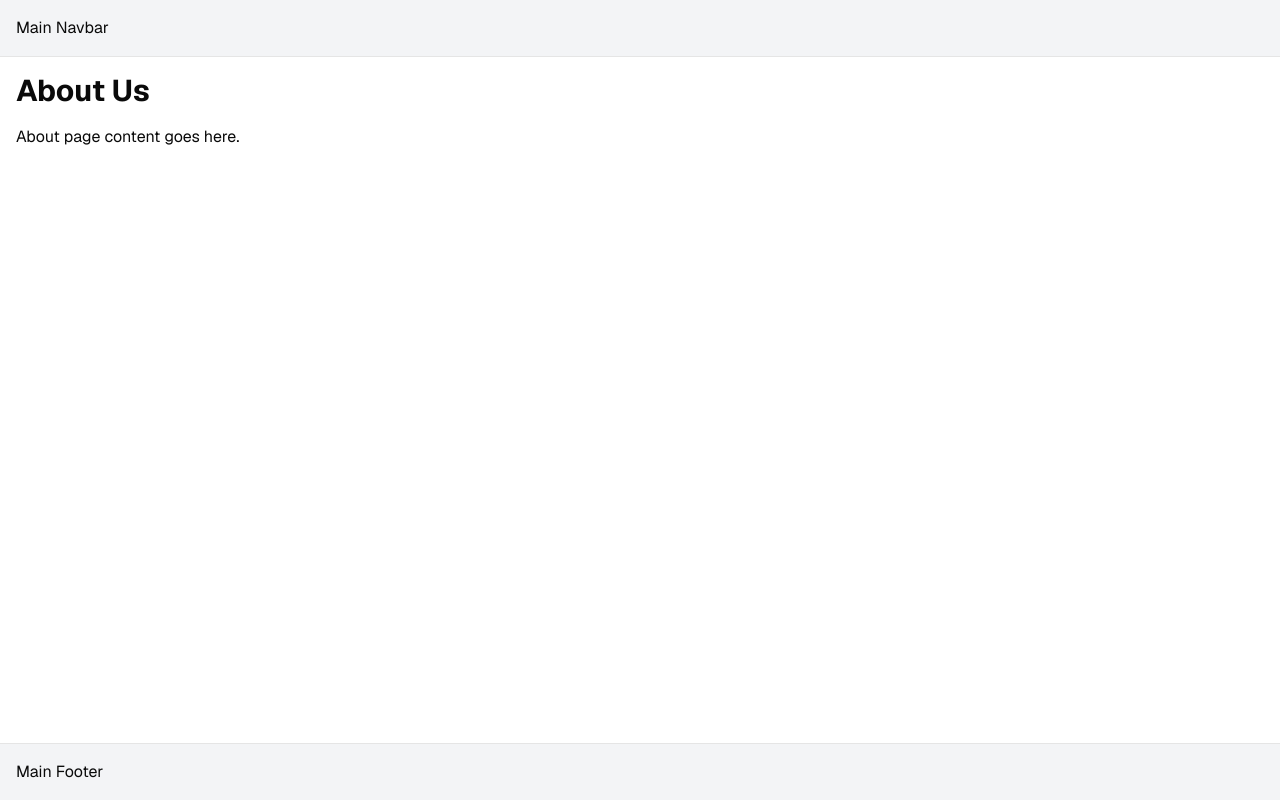
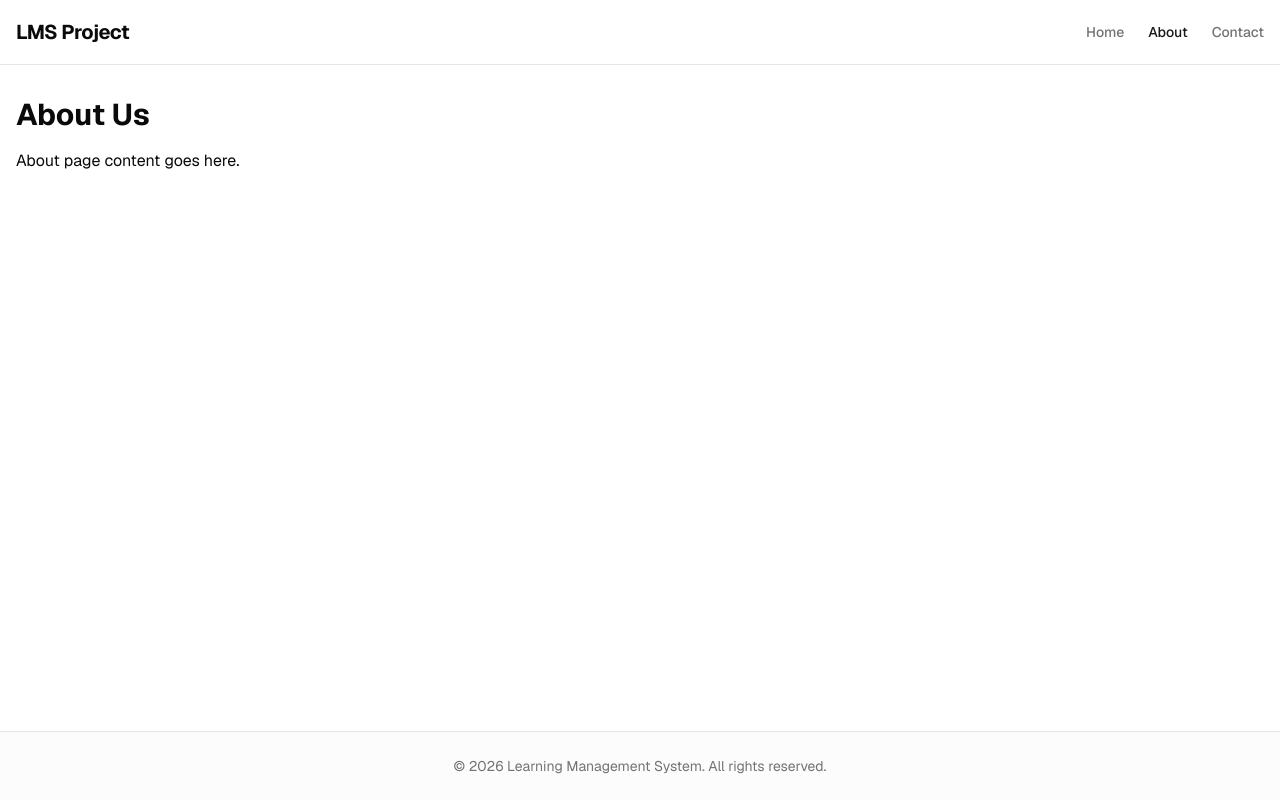
Before and after one commit to Mamang007/learning-management-system, a Next.js app in the folder apps/frontend/: page /about in a window 1280 px wide. Built offline with nearby package versions, Linux system fonts and the light colour scheme.

Commit message:
feat: implement responsive navbar with active link styling and mobile drawer
Fixes #5

```diff
--- a/apps/frontend/src/app/(main)/layout.tsx
+++ b/apps/frontend/src/app/(main)/layout.tsx
@@ -1,11 +1,18 @@
 import React from "react";
+import { Navbar } from "@/components/navbar";
 
 export default function MainLayout({ children }: { children: React.ReactNode }) {
   return (
     <div className="flex flex-col min-h-screen">
-      <nav className="p-4 bg-gray-100 border-b">Main Navbar</nav>
-      <main className="flex-grow p-4">{children}</main>
-      <footer className="p-4 bg-gray-100 border-t">Main Footer</footer>
+      <Navbar />
+      <main className="flex-grow container mx-auto px-4 py-8">
+        {children}
+      </main>
+      <footer className="border-t py-6 bg-gray-50/50">
+        <div className="container mx-auto px-4 text-center text-sm text-muted-foreground">
+          © {new Date().getFullYear()} Learning Management System. All rights reserved.
+        </div>
+      </footer>
     </div>
   );
 }
--- /dev/null
+++ b/apps/frontend/src/components/navbar.tsx
@@ -0,0 +1,80 @@
+'use client';
+
+import React, { useState } from 'react';
+import Link from 'next/link';
+import { usePathname } from 'next/navigation';
+import { Menu, X } from 'lucide-react';
+import { cn } from '@/lib/utils';
+
+const navItems = [
+  { name: 'Home', href: '/' },
+  { name: 'About', href: '/about' },
+  { name: 'Contact', href: '/contact' },
+];
+
+export function Navbar() {
+  const [isOpen, setIsOpen] = useState(false);
+  const pathname = usePathname();
+
+  const toggleMenu = () => setIsOpen(!isOpen);
+
+  return (
+    <header className="sticky top-0 z-50 w-full border-b bg-background/95 backdrop-blur supports-[backdrop-filter]:bg-background/60">
+      <nav className="container mx-auto flex h-16 items-center justify-between px-4">
+        {/* Logo */}
+        <Link href="/" className="flex items-center space-x-2">
+          <span className="text-xl font-bold tracking-tight">LMS Project</span>
+        </Link>
+
+        {/* Desktop Navigation */}
+        <div className="hidden md:flex md:items-center md:space-x-6">
+          {navItems.map((item) => (
+            <Link
+              key={item.href}
+              href={item.href}
+              className={cn(
+                "text-sm font-medium transition-colors hover:text-primary",
+                pathname === item.href ? "text-primary" : "text-muted-foreground"
+              )}
+            >
+              {item.name}
+            </Link>
+          ))}
+        </div>
+
+        {/* Mobile Menu Button */}
+        <button
+          className="flex items-center justify-center rounded-md p-2 md:hidden"
+          onClick={toggleMenu}
+          aria-label="Toggle menu"
+        >
+          {isOpen ? <X className="h-6 w-6" /> : <Menu className="h-6 w-6" />}
+        </button>
+      </nav>
+
+      {/* Mobile Drawer Navigation */}
+      <div
+        className={cn(
+          "absolute left-0 top-full w-full overflow-hidden bg-background border-b transition-all duration-300 ease-in-out md:hidden",
+          isOpen ? "max-h-screen opacity-100" : "max-h-0 opacity-0"
+        )}
+      >
+        <div className="flex flex-col space-y-4 p-4">
+          {navItems.map((item) => (
+            <Link
+              key={item.href}
+              href={item.href}
+              onClick={() => setIsOpen(false)}
+              className={cn(
+                "text-base font-medium transition-colors hover:text-primary",
+                pathname === item.href ? "text-primary" : "text-muted-foreground"
+              )}
+            >
+              {item.name}
+            </Link>
+          ))}
+        </div>
+      </div>
+    </header>
+  );
+}
```
